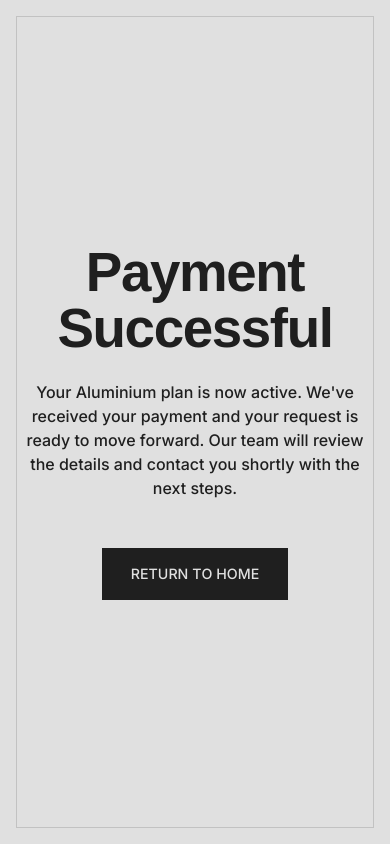
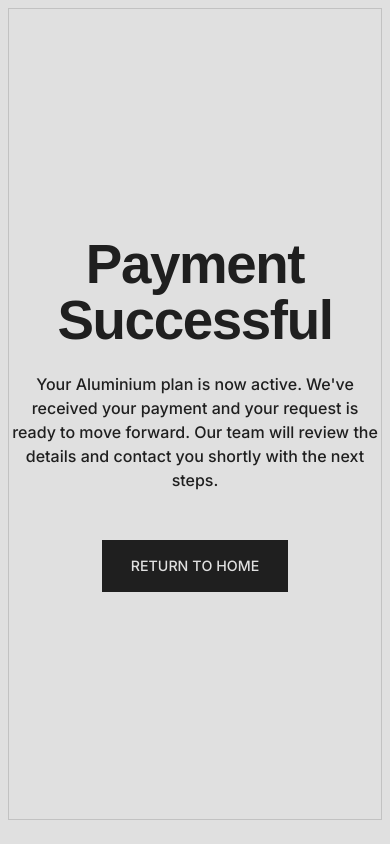
Before and after one commit to AmirtheAmir/aluminium, a Next.js app: page /success in a window 390 px wide. Built offline with nearby package versions, Linux system fonts and the light colour scheme; a web font is replaced by a local one.

Commit message:
fixed a margin on mobile version

```diff
--- a/src/app/page.tsx
+++ b/src/app/page.tsx
@@ -19,7 +19,7 @@ export default function Home() {
   const [questionnaireOpen, setQuestionnaireOpen] = useState(false);
 
   return (
-    <main className="m-4 flex flex-1 flex-col" id="top">
+    <main className="m-2 flex flex-1 flex-col lg:m-4" id="top">
       <div className="flex w-full flex-1 flex-col">
         <SiteHeader onContactClick={() => setContactOpen(true)} />
         <HeroSection onQuestionnaireClick={() => setQuestionnaireOpen(true)} />
--- a/src/app/success/page.tsx
+++ b/src/app/success/page.tsx
@@ -2,7 +2,7 @@ import { PaymentSuccessSection } from "@/components/organisms/payment-success-se
 
 export default function SuccessPage() {
   return (
-    <main className="m-4 flex flex-1 flex-col">
+    <main className="m-2 flex flex-1 flex-col lg:m-4">
       <PaymentSuccessSection />
     </main>
   );
```
